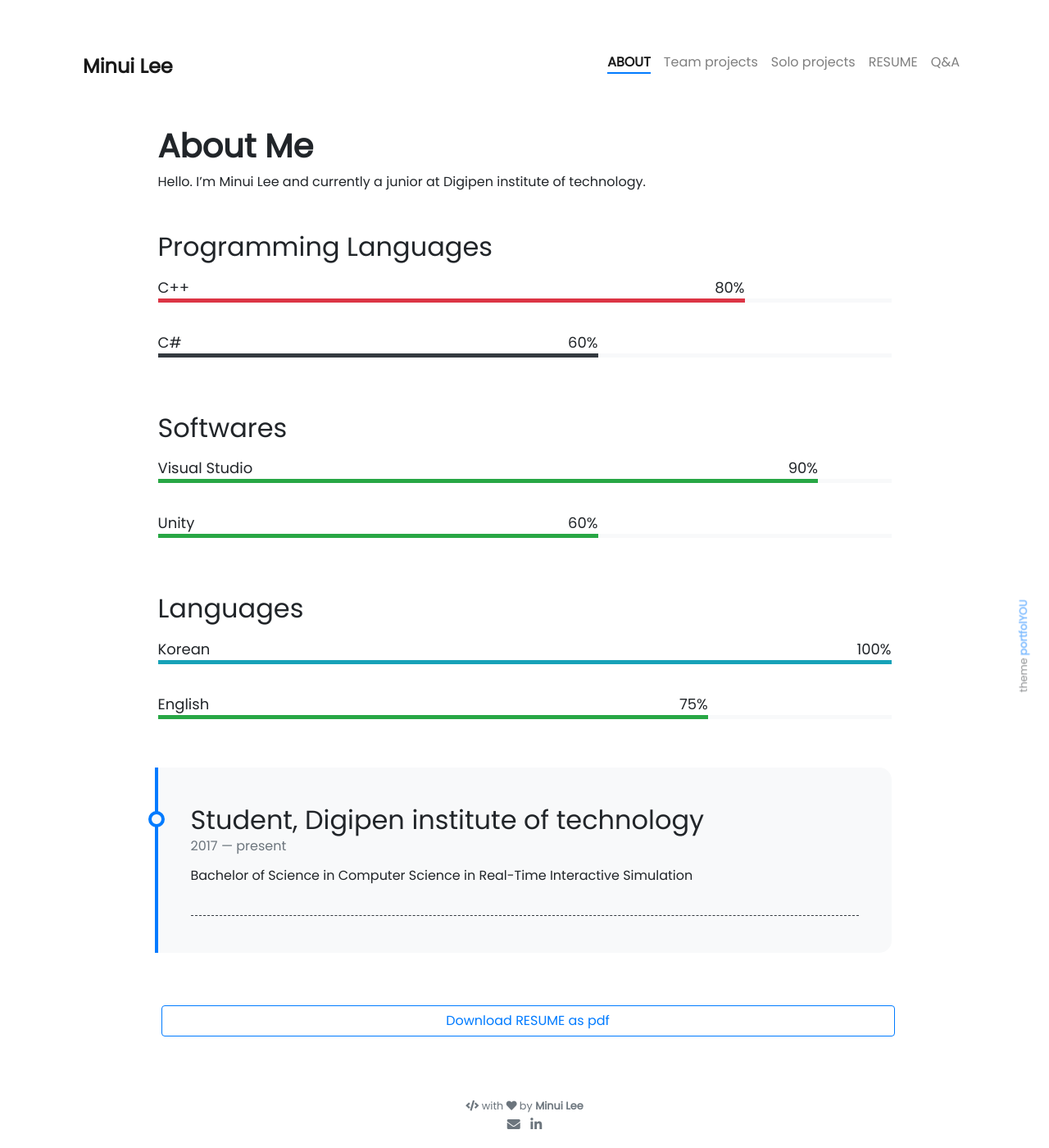
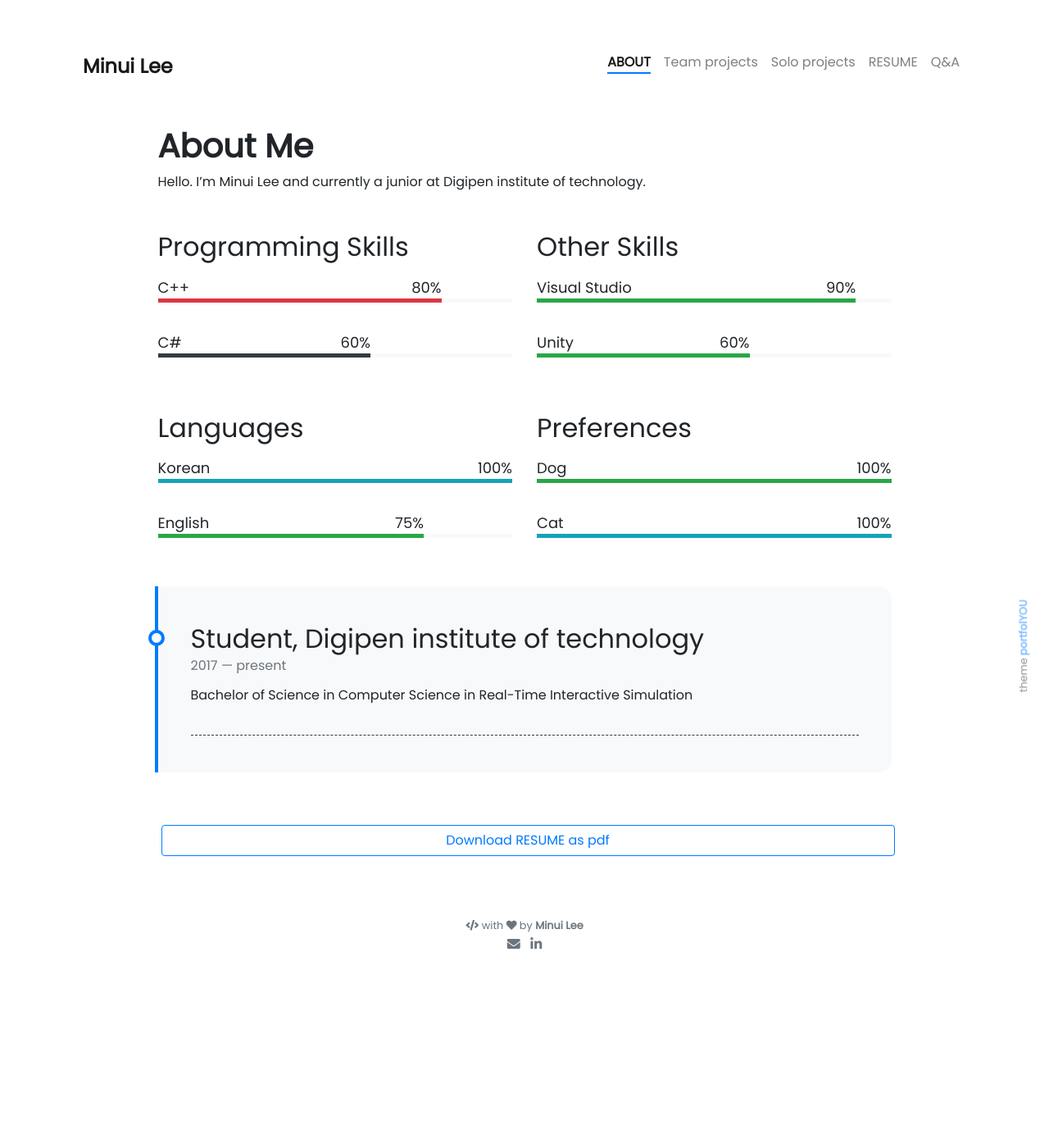
Before and after one commit to MinuiLee/MinuiLee.github.io, a Jekyll site: the page built from pages/about.md, in a window 1280 px wide. Shown: the whole page at 82% size. Built offline with Jekyll 4.4.1, drawn with Linux system fonts in a browser that asks for light colours; nearby versions of some CDN libraries; after the commit the page ends 1180 px from its top, so only the background shows below that.

Commit message:
About.md

```diff
--- /dev/null
+++ b/_data/preference.yaml
@@ -0,0 +1,7 @@
+- name: Dog
+  percentage: 100
+  color: success
+
+- name: Cat
+  percentage: 100
+  color: info
--- a/pages/about.md
+++ b/pages/about.md
@@ -10,15 +10,13 @@ weight: 2
 Hello. I'm Minui Lee and currently a junior at Digipen institute of technology.<br>
 
 <div class="row">
-{% include about/skills.html title="Programming Languages" source=site.data.programming-skills %}
-</div>
-
-<div class="row">
-{% include about/skills.html title="Softwares" source=site.data.softwares %}
+{% include about/skills.html title="Programming Skills" source=site.data.programming-skills %}
+{% include about/skills.html title="Other Skills" source=site.data.softwares %}
 </div>
 
 <div class="row">
 {% include about/skills.html title="Languages" source=site.data.languages %}
+{% include about/skills.html title="Preferences" source=site.data.preference %}
 </div>
 
 <div class="row">
```
